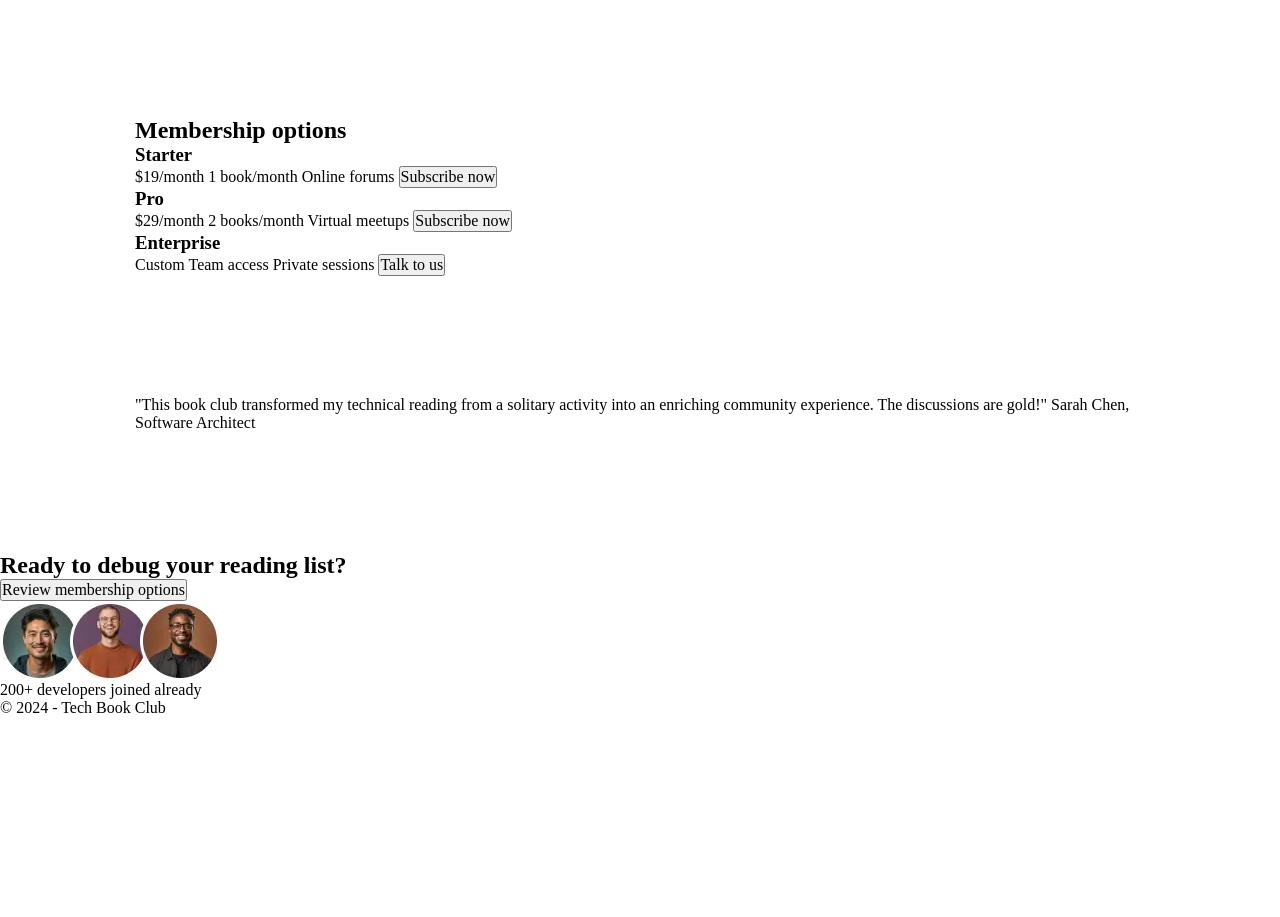
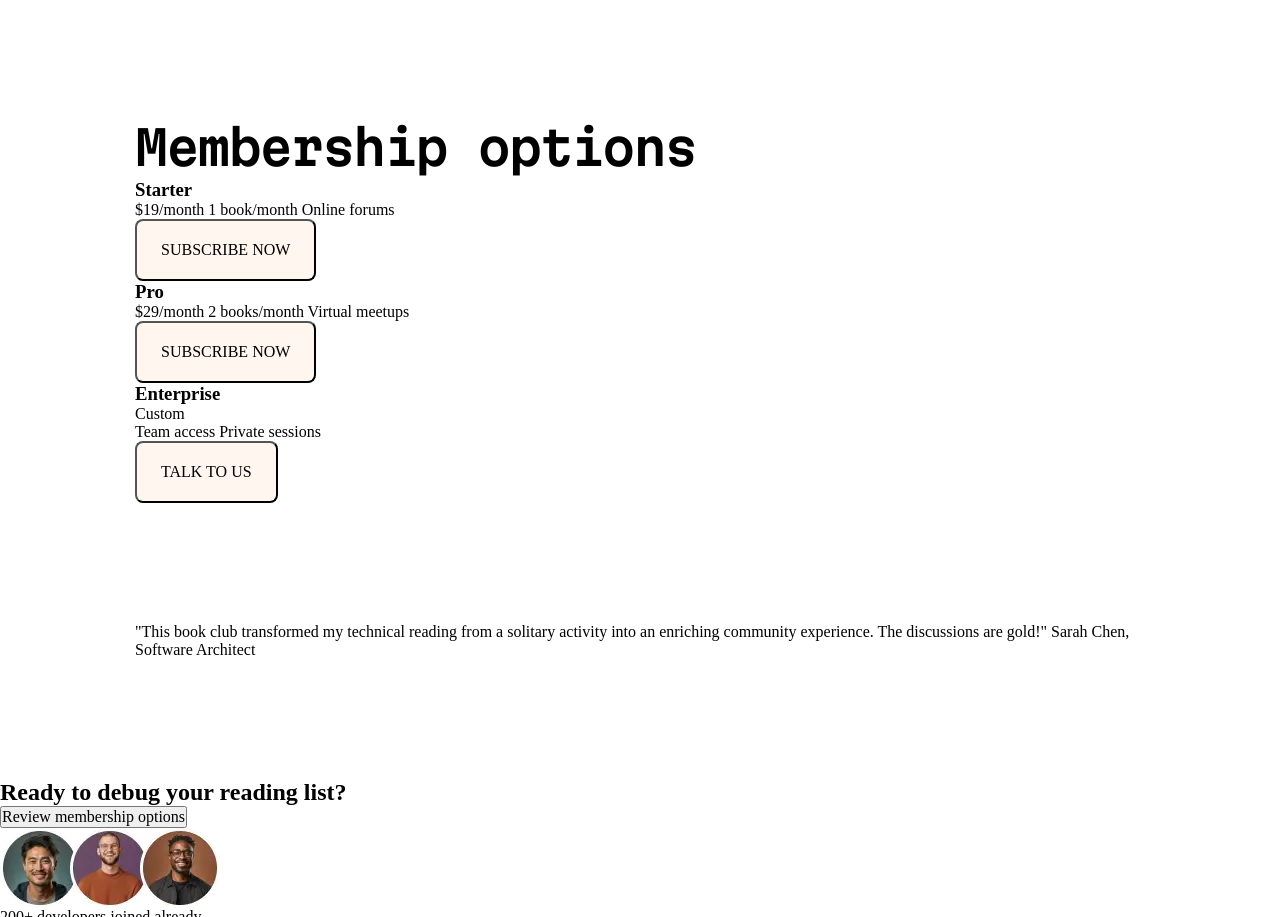
Before and after one commit to korcakSEA/tech-book-club-landing-page, a website: page index.html in a window 1280 px wide. Shown: the part 2708-3625 px from the top of the page. Before the commit the page ends 3425 px from the top, so only its background shows below. Drawn offline with Linux system fonts and the light colour scheme.

Commit message:
change button styles

```diff
--- a/index.html
+++ b/index.html
@@ -136,27 +136,27 @@
 
     <!-- CTA section -->
     <section class="membership">
-      <h2>Membership options</h2>
+      <h2 class="text-preset-2">Membership options</h2>
       <div class="card">
         <h3>Starter</h3>
         $19/month
         1 book/month
         Online forums
-        <button type="submit">Subscribe now</button>
+        <button type="submit" class="btn btn-primary">Subscribe now</button>
       </div>
       <div class="card">
         <h3>Pro</h3>
         $29/month
         2 books/month
         Virtual meetups
-        <button type="submit">Subscribe now</button>
+        <button type="submit" class="btn btn-primary">Subscribe now</button>
       </div>
       <div class="card">
         <h3>Enterprise</h3>
-        Custom
+        <p>Custom</p>
         Team access
         Private sessions
-        <button type="submit">Talk to us</button>
+        <button type="submit" class="btn btn-primary">Talk to us</button>
       </div>
     </section>
 
```
Also changed, not shown: scss/style.scss (line endings or trailing spaces).
